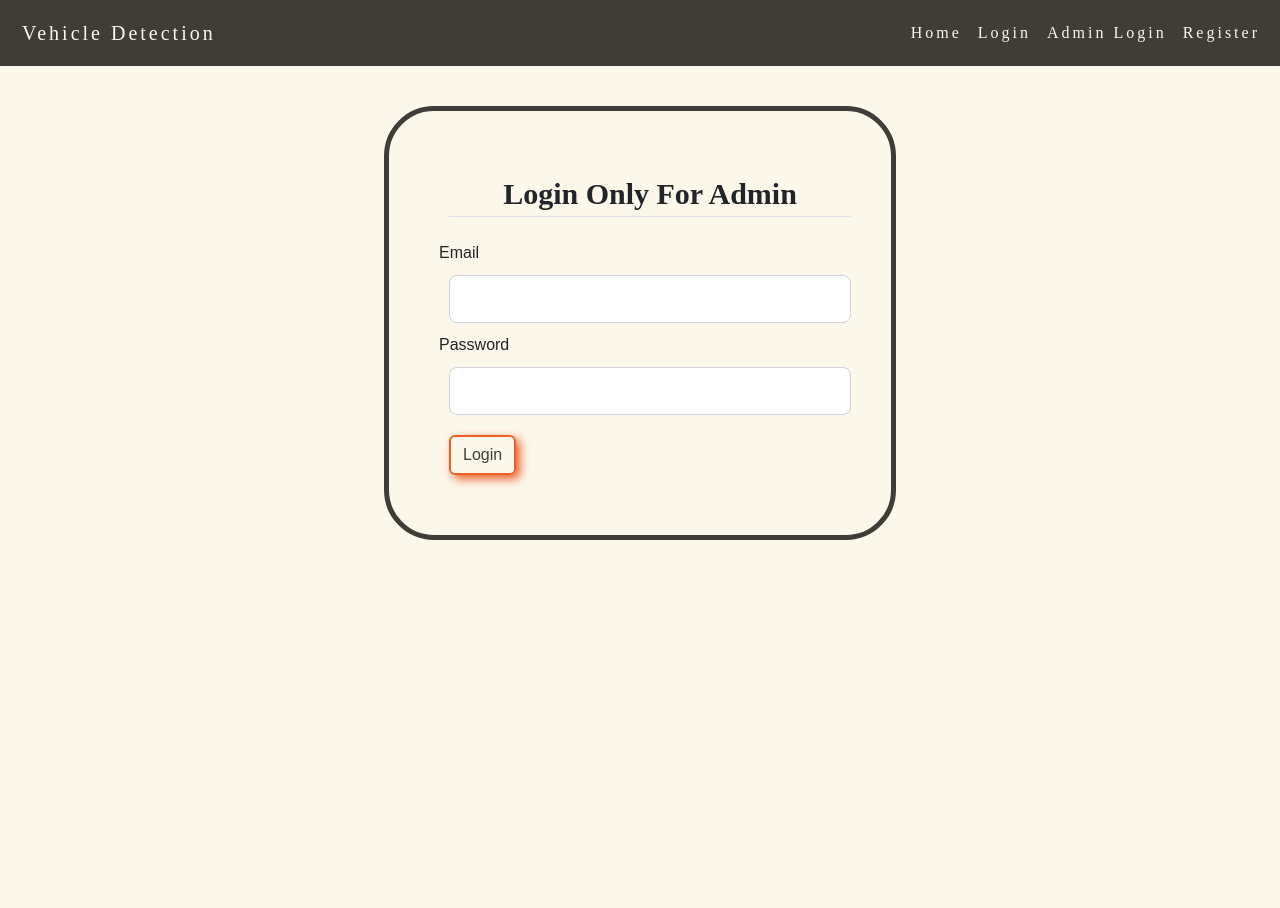
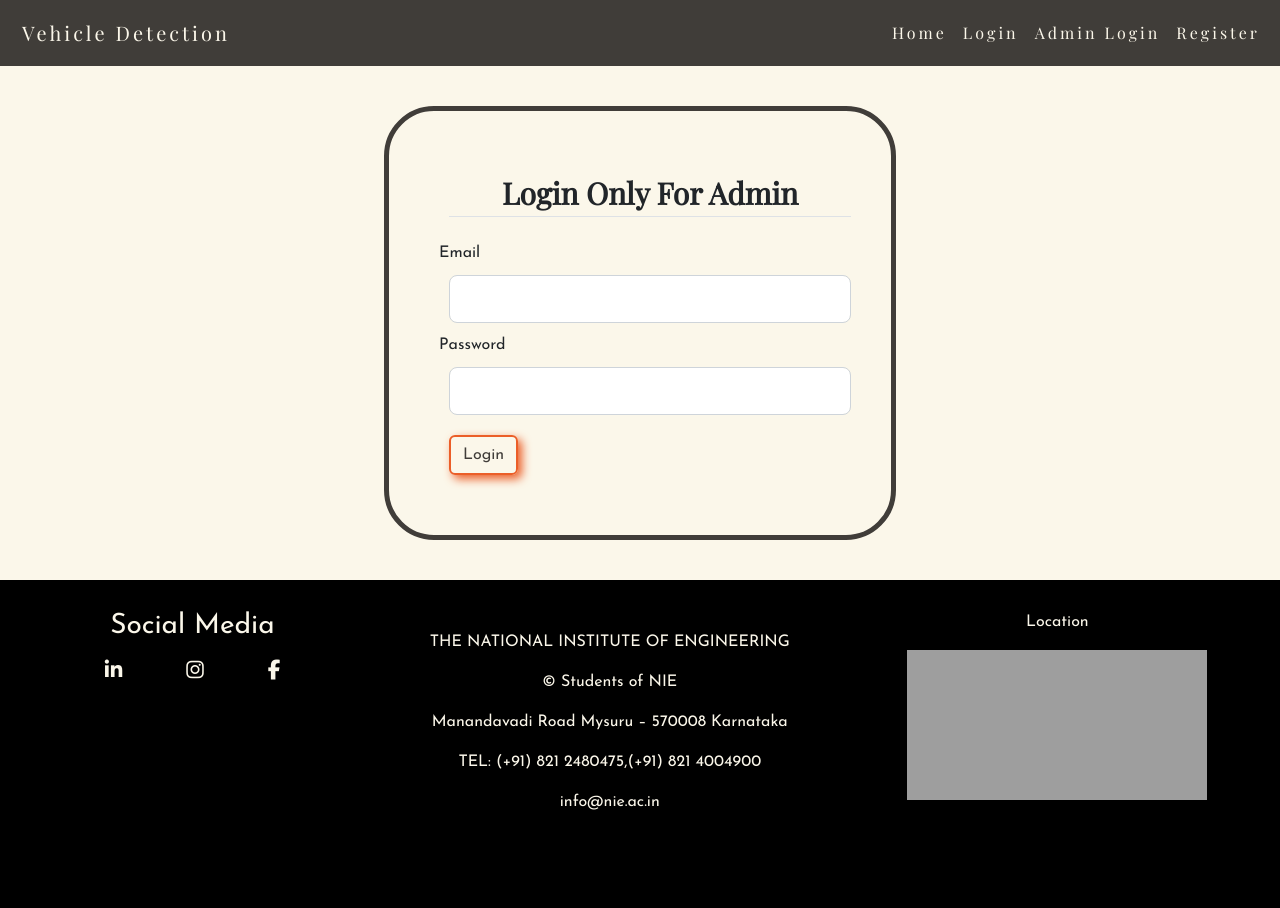
Before and after one commit to narayani2327/vehicle-website, a Flask app: page /adminlogin in a window 1280 px wide. Before the commit the page ends 540 px from the top, so only its background shows below. Run offline with Flask 2, Linux system fonts and the light colour scheme; some libraries are stand-ins or nearby versions; grey boxes are pictures that could not be loaded.

Commit message:
Update layout.html

```diff
--- a/templates/layout.html
+++ b/templates/layout.html
@@ -4,6 +4,10 @@
     <meta charset="UTF-8">
     <meta http-equiv="X-UA-Compatible" content="IE=edge">
     <meta name="viewport" content="width=device-width, initial-scale=1.0">
+    <link rel="preconnect" href="https://fonts.googleapis.com">
+    <link rel="preconnect" href="https://fonts.gstatic.com" crossorigin>
+    <link href="https://fonts.googleapis.com/css2?family=Josefin+Sans&family=Playfair+Display&display=swap" rel="stylesheet">
+    <script src="https://kit.fontawesome.com/e571ca48b2.js" crossorigin="anonymous"></script>
     <link href="https://cdn.jsdelivr.net/npm/bootstrap@5.2.0-beta1/dist/css/bootstrap.min.css" rel="stylesheet" integrity="sha384-0evHe/X+R7YkIZDRvuzKMRqM+OrBnVFBL6DOitfPri4tjfHxaWutUpFmBp4vmVor" crossorigin="anonymous">
     <link rel="stylesheet" type="text/css" href="{{url_for('static',filename='../static/main.css')}}">
     {% if title %}
@@ -49,6 +53,28 @@
                 {% endwith %}
                 {% block content %}{% endblock %}
     </main>
+    <div class="footer">
+        <div class="Social">
+            <h3>Social Media</h3>
+            <div class="icons">
+                <div class="icon"><a href="https://www.linkedin.com/school/nie-mysuru/?viewAsMember=true" target="_blank"><i class="fab fa-linkedin-in"></i></a></div>
+                <div class="icon"><a href="https://www.instagram.com/NIEMYSURU/" target="_blank"><i class="fab fa-instagram"></i></a></div>
+                <div class="icon"><a href="https://www.facebook.com/NIEMYSURU" target="_blank"><i class="fab fa-facebook-f"></i></a></div>
+            </div>
+        </div>
+        <div class="college-info">
+            <p class="name">THE NATIONAL INSTITUTE OF ENGINEERING</p>
+            <p class="copyright">&#169 Students of NIE</p>
+            <p class="address">Manandavadi Road Mysuru – 570008 Karnataka</p>
+            <p class="contact">TEL: (+91) 821 2480475,(+91) 821 4004900</p>
+            <p class="email">info@nie.ac.in</p>
+            <br><br>
+        </div>
+        <div class="map">
+            <p class="copyright">Location</p>
+            <iframe src="https://www.google.com/maps/embed?pb=!1m18!1m12!1m3!1d3898.4710280027734!2d76.6389580141288!3d12.284034032916638!2m3!1f0!2f0!3f0!3m2!1i1024!2i768!4f13.1!3m3!1m2!1s0x3baf65561e102919%3A0xf947b18cc5ad3d88!2sThe%20National%20Institute%20of%20Engineering!5e0!3m2!1sen!2sin!4v1632659257813!5m2!1sen!2sin" width="300" height="150" style="border:0;" allowfullscreen="" loading="lazy"></iframe>
+        </div>
+    </div>
 <script src="https://cdn.jsdelivr.net/npm/bootstrap@5.2.0-beta1/dist/js/bootstrap.bundle.min.js" integrity="sha384-pprn3073KE6tl6bjs2QrFaJGz5/SUsLqktiwsUTF55Jfv3qYSDhgCecCxMW52nD2" crossorigin="anonymous"></script>
 
 </body>
```
